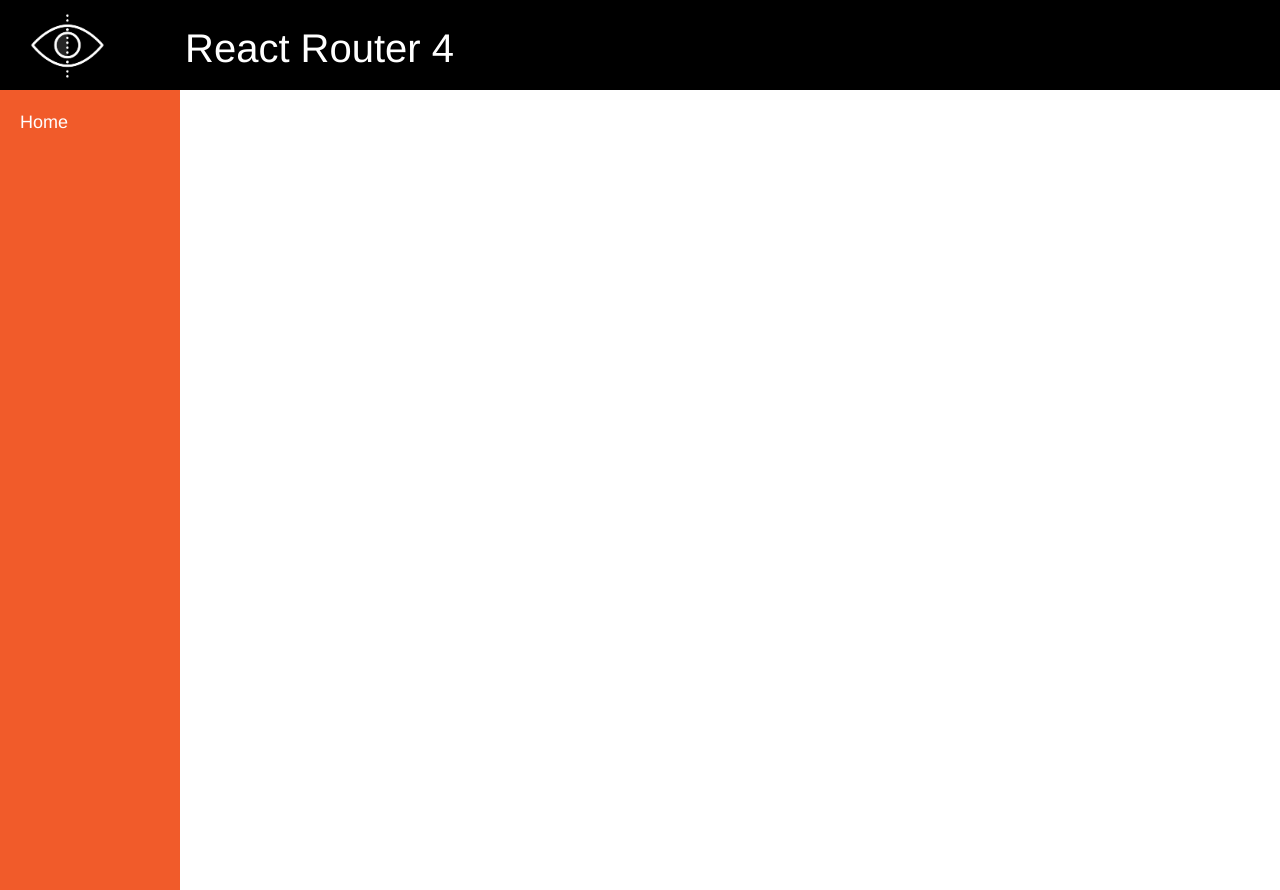
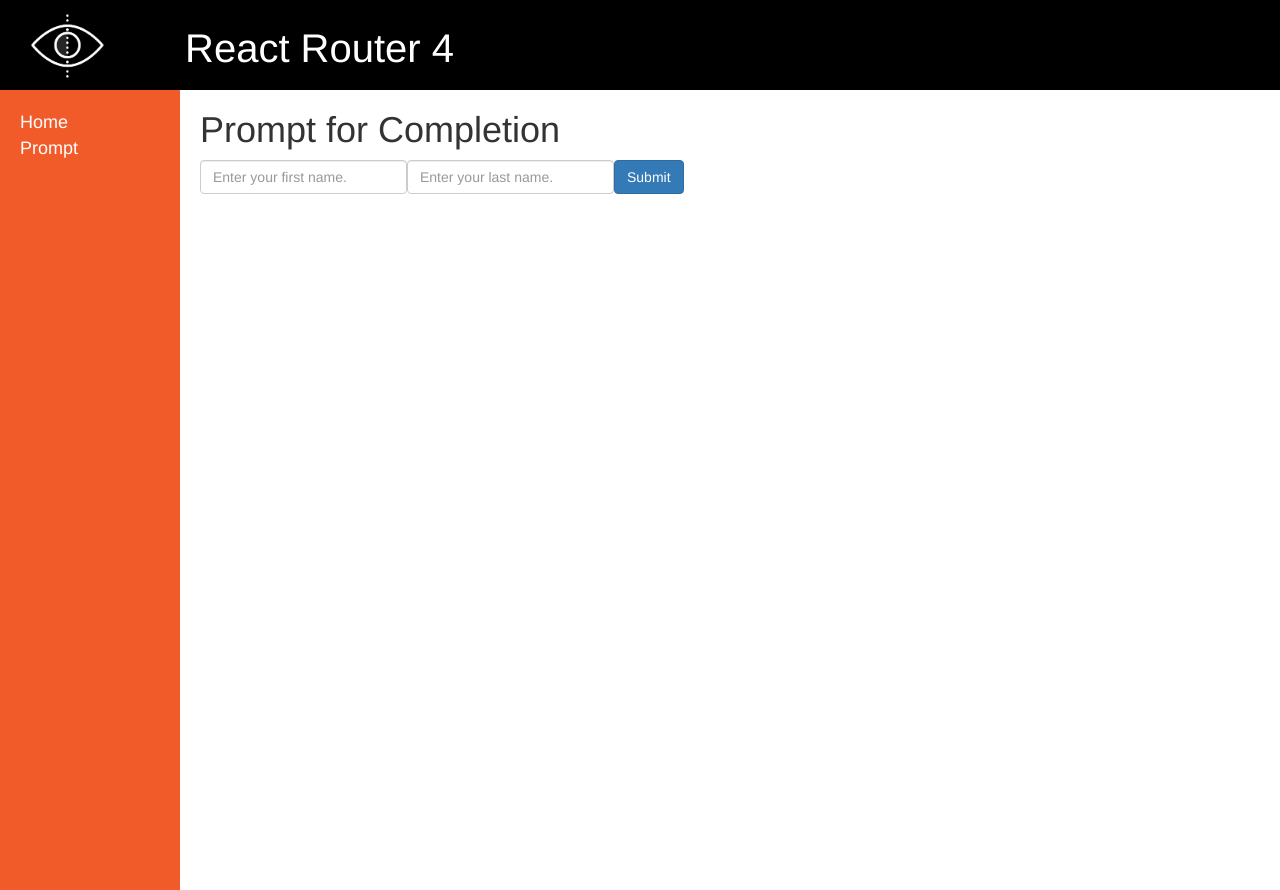
Before and after one commit to jerremy0929/rrp, a React (Create React App) app: page /prompt in a window 1280 px wide. Built offline with nearby package versions, Linux system fonts and the light colour scheme.

Commit message:
finish chapter 5-3

```diff
--- a/src/App.tsx
+++ b/src/App.tsx
@@ -4,6 +4,7 @@
 import Home from './components/Home'
 import Header from './components/layout/Header'
 import Sidebar from './components/layout/Sidebar'
+import NameForm from './components/prompt/NameForm'
 
 const App = () => {
   return (
@@ -14,6 +15,7 @@
         <div className="rightContentContainer">
           <Switch>
             <Route path="/" component={Home} exact={true} />
+            <Route path="/prompt" component={NameForm} exact={true} />
           </Switch>
         </div>
       </div>
--- a/src/components/layout/Sidebar.tsx
+++ b/src/components/layout/Sidebar.tsx
@@ -7,6 +7,9 @@
       <Link className="navLink" to="/">
         Home
       </Link>
+      <Link className="navLink" to="/prompt">
+        Prompt
+      </Link>
     </div>
   )
 }
--- /dev/null
+++ b/src/components/prompt/NameForm.tsx
@@ -0,0 +1,71 @@
+import React, { FormEvent } from 'react'
+import { Button, Form, FormControl } from 'react-bootstrap'
+import { Prompt } from 'react-router-dom'
+
+class NameForm extends React.Component<
+  {},
+  {
+    firstName: string
+    lastName: string
+    valid: boolean
+  }
+> {
+  state = {
+    firstName: '',
+    lastName: '',
+    valid: false,
+  }
+
+  render() {
+    return (
+      <div>
+        <Prompt
+          when={!this.state.valid}
+          message="Leaving this form will lose your data."
+        />
+        <h1>Prompt for Completion</h1>
+        <Form horizontal={true} inline={true}>
+          <FormControl
+            type="text"
+            value={this.state.firstName}
+            placeholder="Enter your first name."
+            onChange={this.onHandleFirstNameChange}
+          />
+          <FormControl
+            type="text"
+            value={this.state.lastName}
+            placeholder="Enter your last name."
+            onChange={this.onHandleLastNameChange}
+          />
+          <Button className="btn btn-primary" onClick={this.onSubmit}>
+            Submit
+          </Button>
+        </Form>
+      </div>
+    )
+  }
+
+  onSubmit = () => {
+    const { firstName, lastName } = this.state
+
+    if (!firstName || !lastName) {
+      this.setState({ valid: false })
+    } else {
+      this.setState({ valid: true })
+      // take some action
+      alert(`Your name is ${firstName} ${lastName} `)
+    }
+  }
+
+  onHandleLastNameChange = (evt: FormEvent<FormControl>) => {
+    // @ts-ignore
+    this.setState({ lastName: evt.target.value })
+  }
+
+  onHandleFirstNameChange = (evt: FormEvent<FormControl>) => {
+    // @ts-ignore
+    this.setState({ firstName: evt.target.value })
+  }
+}
+
+export default NameForm
--- a/src/style/index.css
+++ b/src/style/index.css
@@ -6,6 +6,7 @@
 }
 
 a.navLink {
+  display: block;
   font-size: 18px;
   list-style-type: none;
   color: #ffffff;
```
